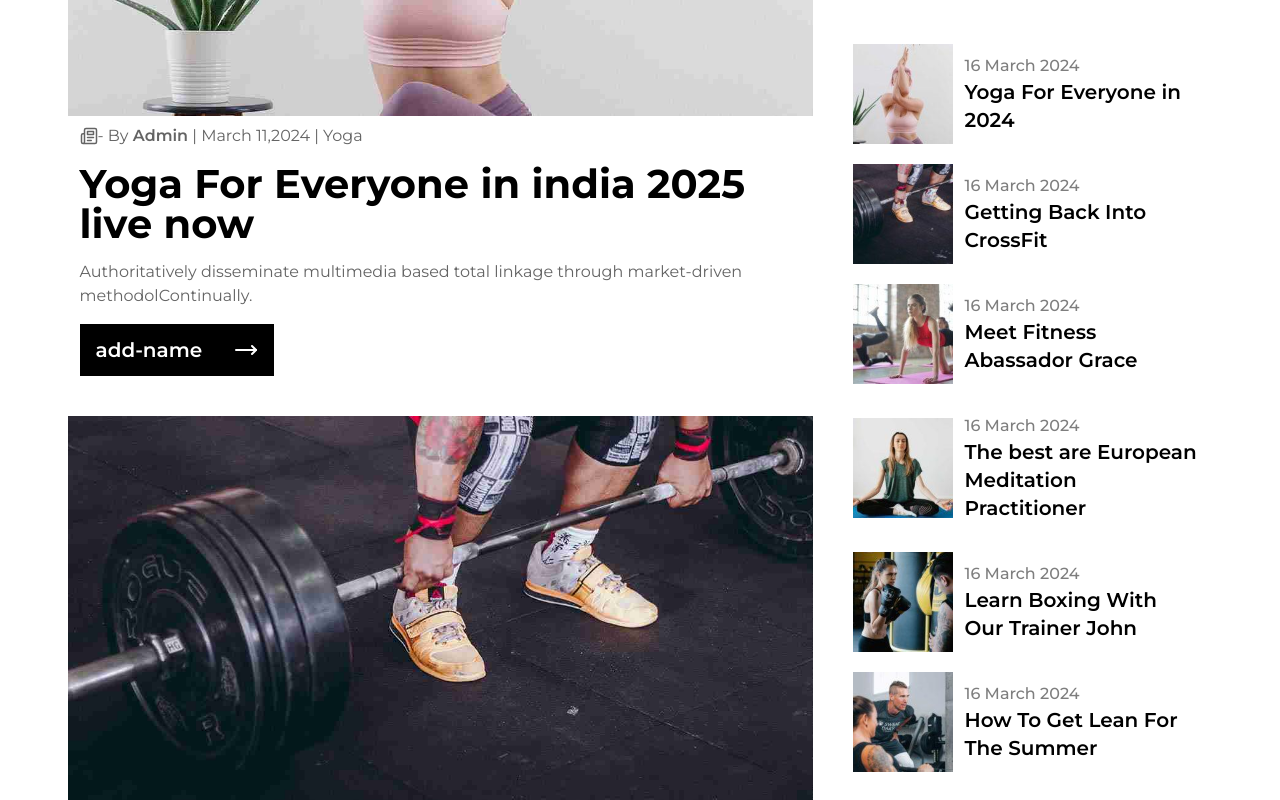
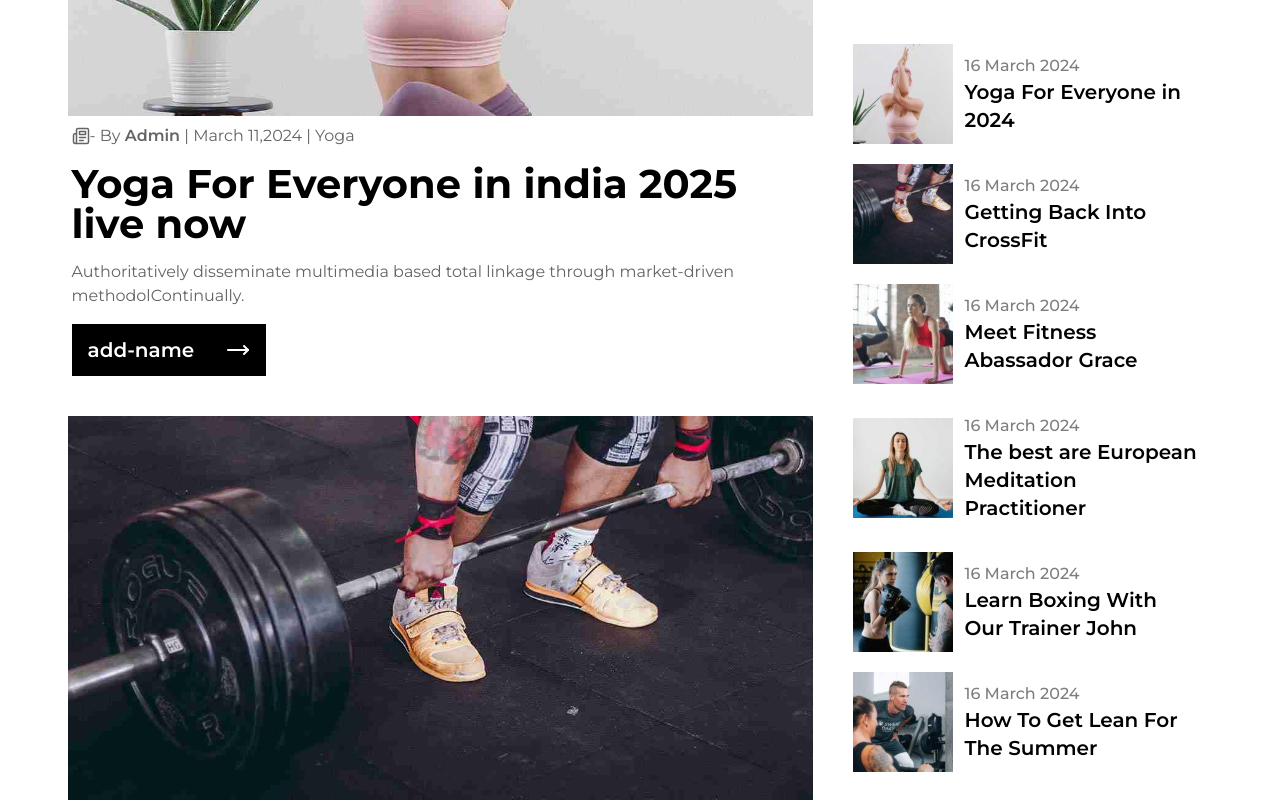
Before and after one commit to abhisheksooni/Gym-mate, a React (Vite) app: page /blog in a window 1280 px wide. Shown: the part 800-1600 px from the top of the page. Built offline with nearby package versions, Linux system fonts and the light colour scheme.

Commit message:
Fix : Blog - Blog Post padding remove

```diff
--- a/src/Pages/Blog/Blog.jsx
+++ b/src/Pages/Blog/Blog.jsx
@@ -115,7 +115,7 @@ const recentImg = [
     <div  key={Math.random} className="">
 <div className=" my-10 max-w-[745px]">
 <img src={i.img} alt="" />
-<div className="px-3">
+<div className="px-1">
 
 <div className=" flex items-center text-base text-[#646464] mt-2">
 <Newspaper size={18}/>
```
